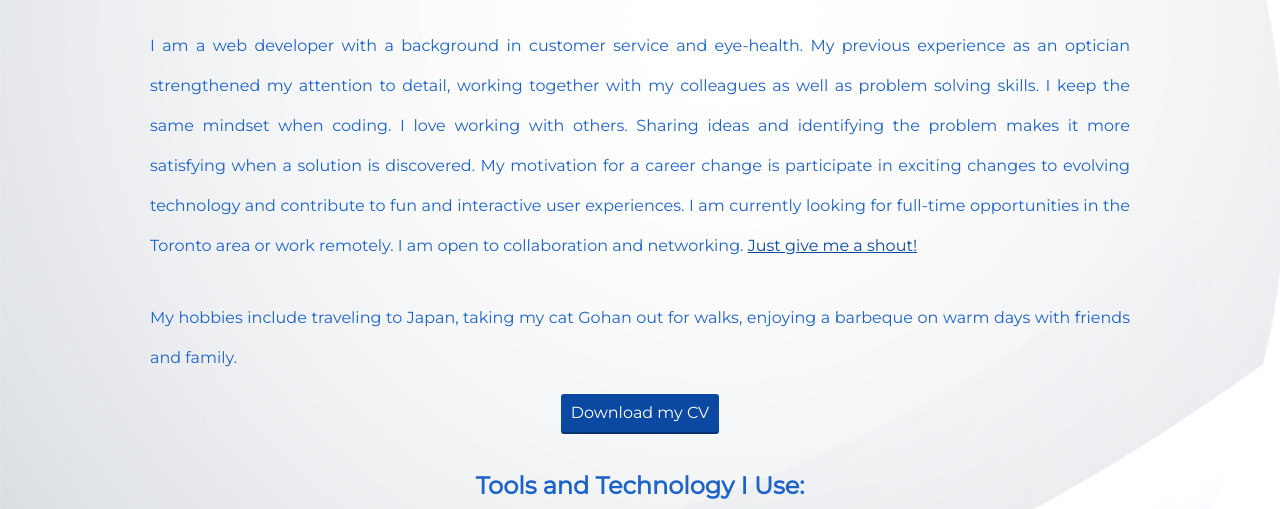
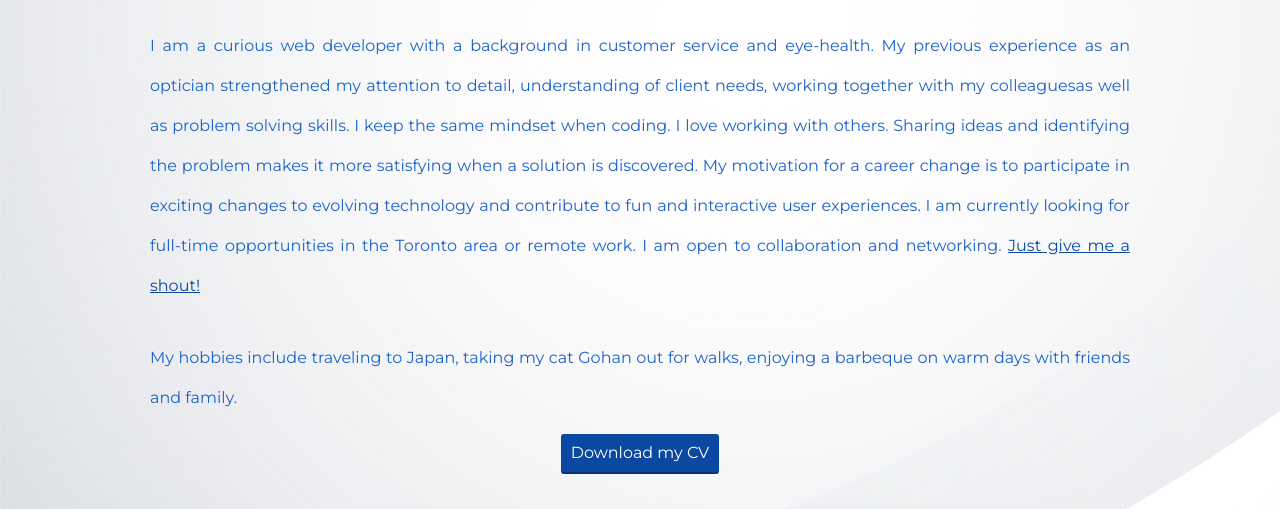
Before and after one commit to perry1224/portfolio-perry, a plain HTML site: page about.html in a window 1280 px wide. Shown: the part 189-698 px from the top of the page. Drawn offline with nearby package versions, Linux system fonts and the light colour scheme.

Commit message:
Update about.html

```diff
--- a/about.html
+++ b/about.html
@@ -46,11 +46,11 @@
     <h1><b>About Me</b></h1>
     <main>
         <p class="paragraph">
-          I am a web developer with a background in customer service and eye-health. My previous experience as an optician strengthened my attention to detail, working together with my colleagues
-           as well as problem solving skills. I keep the same mindset when coding. I love working with others. Sharing ideas and identifying the problem makes
-          it more satisfying when a solution is discovered. My motivation for a career change is participate in exciting
+          I am a curious web developer with a background in customer service and eye-health. My previous experience as an optician strengthened my attention to detail, understanding of client needs,
+           working together with my colleaguesas well as problem solving skills. I keep the same mindset when coding. I love working with others. Sharing ideas and identifying the problem makes
+          it more satisfying when a solution is discovered. My motivation for a career change is to participate in exciting
           changes to evolving technology and contribute to fun and interactive user experiences. I am currently looking for full-time opportunities in the Toronto
-          area or work remotely. I am open to collaboration and networking. <a href="contact.html" >Just give me a shout!</a>
+          area or remote work. I am open to collaboration and networking. <a href="contact.html" >Just give me a shout!</a>
           </p>
 
         <p class="paragraph">My hobbies include traveling to Japan, taking my cat Gohan out for walks, enjoying a barbeque on warm days with friends and family. </p>
```
